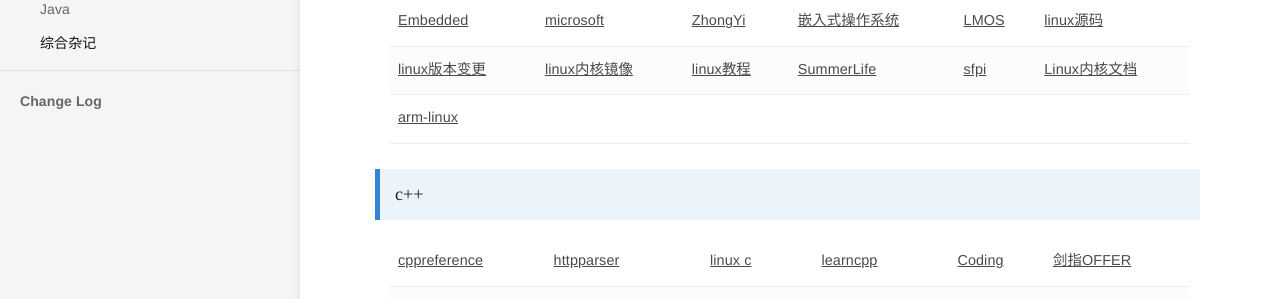
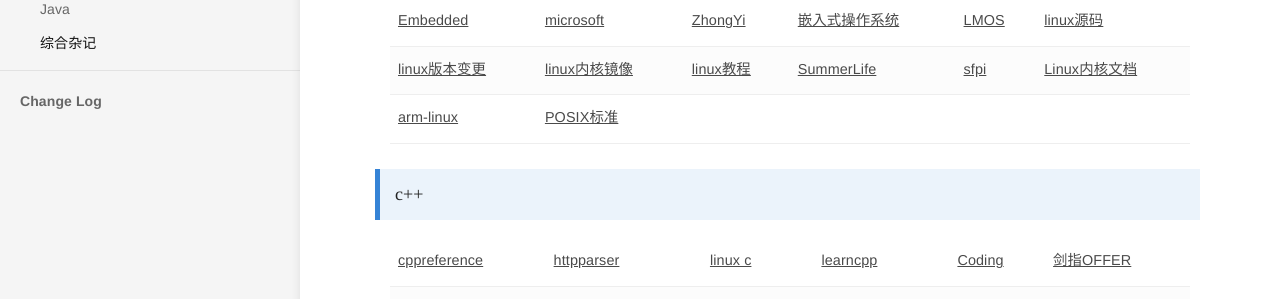
Before and after one commit to bashendixie/Machine_Learning_Notes, a Jekyll site: the page built from _docs/5、计算机综合/综合杂记.md, in a window 1280 px wide. Shown: the part 406-705 px from the top of the page. Built offline with Jekyll 4.4.1, drawn with Linux system fonts in a browser that asks for light colours; some web fonts are replaced.

Commit message:
no message

```diff
--- a/_docs/5、计算机综合/综合杂记.md
+++ b/_docs/5、计算机综合/综合杂记.md
@@ -66,6 +66,10 @@
 			<td>
 				<a href="https://gitlab.arm.com/linux-arm/linux-rm/-/tree/master/" target="_blank">arm-linux</a>
 			</td>
+			<td>
+				<a href="https://pubs.opengroup.org/onlinepubs/9699919799/" target="_blank">POSIX标准</a>
+			</td>
+
 		</tr>
 	</tbody>
 </table>
```
